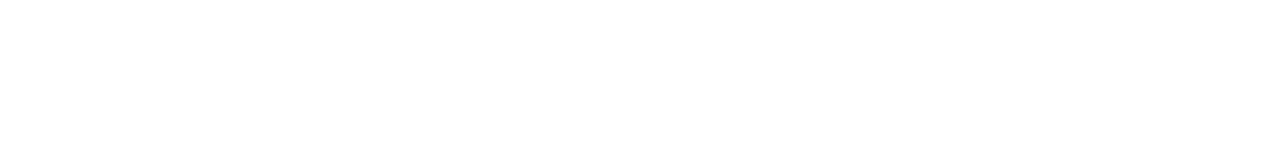
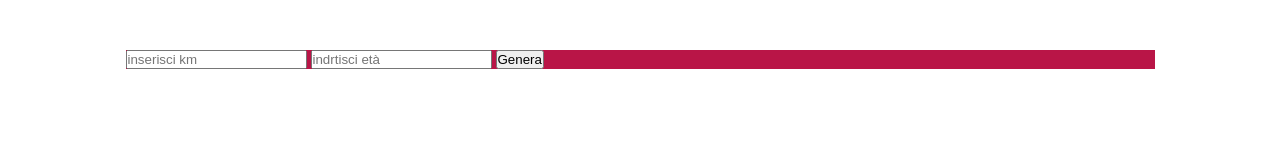
Before and after one commit to emanuelevolpes/js-biglietto-treno-form, a plain HTML site: page index.html in a window 1280 px wide. Drawn offline with Linux system fonts and the light colour scheme.

Commit message:
milestone 1

```diff
--- a/css/style.css
+++ b/css/style.css
@@ -3,3 +3,25 @@
     padding: 0;
     box-sizing: border-box;
 }
+
+/*
+----------
+main
+----------
+*/
+
+*{
+    margin: 0;
+    padding: 0;
+    box-sizing: border-box;
+}
+
+body {
+    padding: 3.125rem;
+}
+
+#container {
+    background-color: #b91547;
+    max-width: 64.3125rem;
+    margin: 0 auto;
+}
--- a/index.html
+++ b/index.html
@@ -8,12 +8,17 @@
     <!-- my style -->
     <link rel="stylesheet" href="css/style.css">
     <!-- /my style -->
+</head>
 
-</head>
 <body>
+    <main id="container">
+        <input type="text" name="numerokm" id="numero-chilometri" placeholder="inserisci km">
+        <input type="text" name="eta" id="eta-passeggero" placeholder="indrtisci età">
+        <button type="button" id="genera">Genera</button>
+    </main>
+
     <!-- my js -->
     <script src="js/main.js"></script>
     <!-- /my js -->
-
 </body>
 </html>
--- a/js/main.js
+++ b/js/main.js
@@ -1 +1,26 @@
 'use strict';
+
+const numeroChilometri = Number (document.getElementById('numero-chilometri').value);
+const etaPasseggero = Number (document.getElementById('eta-passeggero').value);
+let genera = document.getElementById('genera');
+
+// console.log(numeroChilometri);
+// console.log(etaPasseggero);
+
+let prezzoBiglietto = (0.21 * numeroChilometri);
+
+genera.addEventListener('click',
+ function() {
+
+    if (etaPasseggero < 18){
+        prezzoBiglietto -= prezzoBiglietto * 0.2;
+
+    } else if (etaPasseggero > 65){
+        prezzoBiglietto -= prezzoBiglietto * 0.4;
+
+    } else {
+        prezzoBiglietto = prezzoBiglietto;
+    };
+
+    console.log(parseFloat(prezzoBiglietto).toFixed(2));
+ });
```
